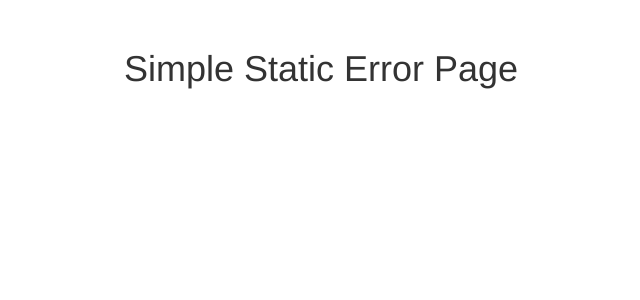
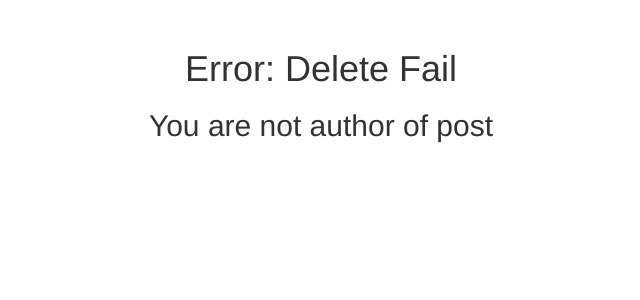
Before and after one commit to KAIST-IS521/TeamFive, a Django app: page /bbs/delete/1 in a window 1280 px wide. Shown: the part 51-351 px from the top of the page, without its empty margins (319-959 px from the left). Run offline with Django 3.2, Linux system fonts and the light colour scheme; a user stored in the database is signed in; tables that the repository leaves empty hold one stand-in row (values such as "Sample post"); data that the repository does not hold is empty; some libraries are stand-ins or nearby versions.

Commit message:
Change to dynamic error message page

```diff
--- a/web/bbs/templates/bbs/error.html
+++ b/web/bbs/templates/bbs/error.html
@@ -6,5 +6,13 @@ Error!
 {% endblock %}
 
 {% block content %}
+	{% if delete_error %}
+	<h1>Error: Delete Fail </h1>
+	<h2>You are not author of post</h2>
+	{% endif %}
+
+	{% if not delete_error %}
 	<h1>Simple Static Error Page</h1>
+	{% endif %}
+
 {% endblock %}
--- a/web/bbs/views.py
+++ b/web/bbs/views.py
@@ -87,7 +87,7 @@ def delete(request, post_id):
         return redirect('list')
     if post.author == request.user:
         post.delete()
-    return render(request, 'bbs/error.html',{})
+    return render(request, 'bbs/error.html',{'delete_error': True})
 
 @login_required(login_url='/bbs/login')
 def edit(request, post_id):
```
